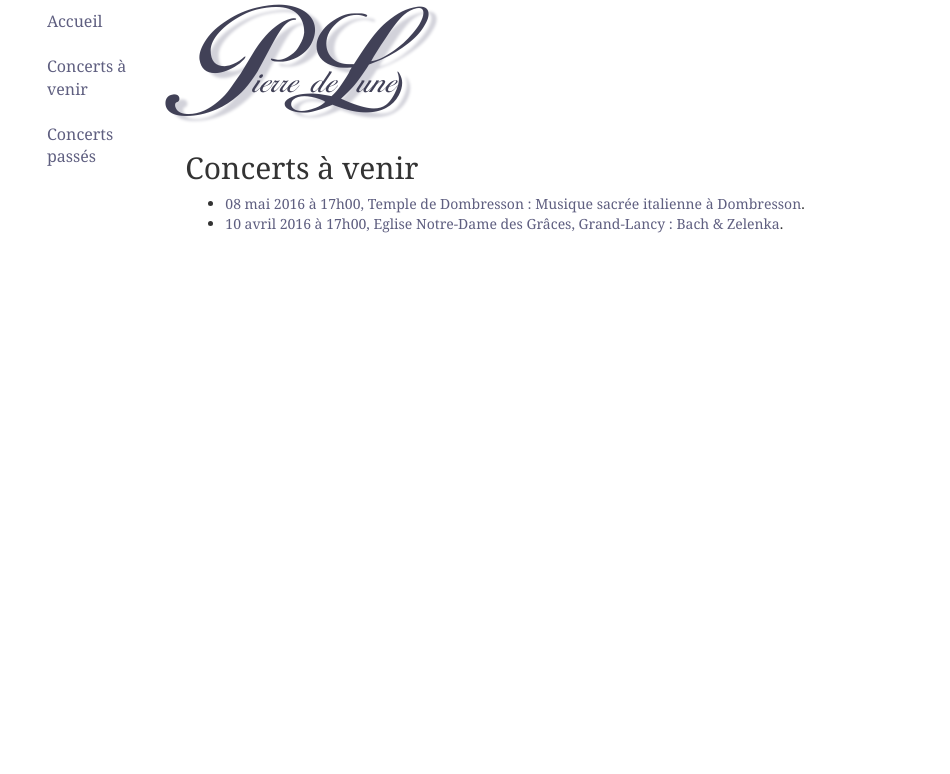
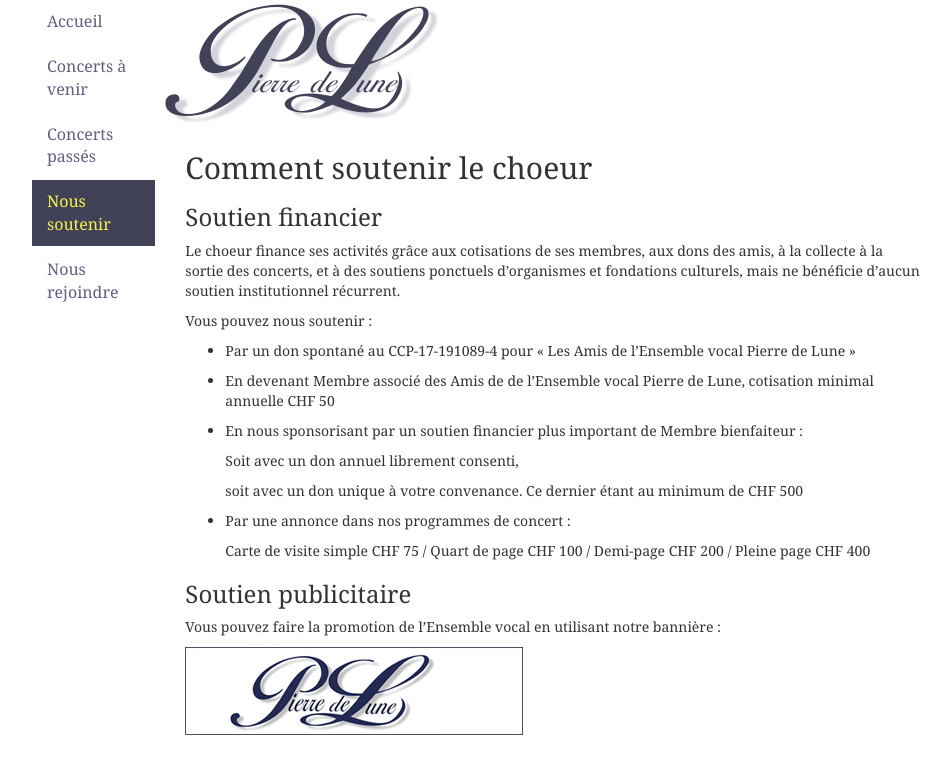
Before and after one commit to Ensemble-Vocal-Pierre-de-Lune/Ensemble-Vocal-Pierre-de-Lune.github.io, a Jekyll site: the page built from nous-soutenir.md, in a window 1280 px wide. Shown: the top 774 px of the page, without its empty margins (163-1113 px from the left). Built offline with Jekyll 4.4.1, drawn with Linux system fonts in a browser that asks for light colours; nearby versions of some CDN libraries.

Commit message:
put the surrounding <div> tag into default layout instead of every page

```diff
--- a/_includes/nav.html
+++ b/_includes/nav.html
@@ -3,8 +3,10 @@
         <ul class="nav nav-pills nav-stacked">
             <!-- page.url = {{ page.url }} -->
             {% if page.url == '/index.html' or page.url == '/' %}<li class="active">{% else %}<li>{% endif %}<a href="/index.html">Accueil</a></li>
-            {% if page.url == '/concerts-a-venir.html' %}<li class="active">{% else %}<li>{% endif %}<a href="/concerts-a-venir.html">Concerts à venir</a> </li>
+            {% if page.url == '/concerts-a-venir.html' %}<li class="active">{% else %}<li>{% endif %}<a href="/concerts-a-venir">Concerts à venir</a> </li>
             {% if page.url == '/concerts-passes.html' %}<li class="active">{% else %}<li>{% endif %}<a href="/concerts-passes">Concerts passés</a> </li>
+            {% if page.url == '/nous-soutenir.html' %}<li class="active">{% else %}<li>{% endif %}<a href="/nous-soutenir">Nous soutenir</a> </li>
+            {% if page.url == '/nous-rejoindre.html' %}<li class="active">{% else %}<li>{% endif %}<a href="/nous-rejoindre">Nous rejoindre</a> </li>
         </ul>
     </nav>
 </div>
--- a/_layouts/default.html
+++ b/_layouts/default.html
@@ -6,7 +6,9 @@
   {% include nav.html %}
   <div class="tab-content col-sm-10">
     {% include logo.html %}
-    {{ content }}
+    <div class="tab-pane text-style active">
+      {{ content }}
+    </div>
   </div>
 </div>
 {% include js-includes.html %}
--- a/concerts-a-venir.html
+++ b/concerts-a-venir.html
@@ -1,11 +1,6 @@
 ---
 layout: default
 ---
-{% comment %}
-Page with default layout must provide a tab with class "tab-pane text-style"
-{% endcomment %}
-
-<div class="tab-pane text-style active" id="concerts-a-venir">
 <h2>Concerts à venir</h2>
 <ul>
   {% for concert in site.posts %}
@@ -20,4 +15,3 @@
   {% endif %}
   {% endfor %}
 </ul>
-</div>
--- a/concerts-passes.html
+++ b/concerts-passes.html
@@ -1,11 +1,6 @@
 ---
 layout: default
 ---
-{% comment %}
-Page with default layout must provide a tab with class "tab-pane text-style"
-{% endcomment %}
-
-<div class="tab-pane text-style active" id="concerts-passes">
 <h2>Concerts passés</h2>
 <ul>
   {% for concert in site.posts %}
@@ -20,4 +15,3 @@
   {% endif %}
   {% endfor %}
 </ul>
-</div>
--- a/index.html
+++ b/index.html
@@ -1,11 +1,7 @@
 ---
 layout: default
 ---
-{% comment %}
-Page with default layout must provide a tab with class "tab-pane text-style"
-{% endcomment %}
 
-<div class="tab-pane text-style active" id="accueil">
 <h2>Accueil</h2>
 <p>
   L' Ensemble vocal Pierre de Lune a été fondé en 2004 et a pour vocation l'étude et la représentation
@@ -20,4 +16,3 @@
   motets de J.S. Bach, F. Mendelssohn et J. Brahms, Petite Messe Solennelle de Rossini, Chansons des années 40-50 de Hindemith, Poulenc et Britten, etc.
 </p>
 <img src="/images/photoRequiem_crop1.jpg" style="width: 100%"/>
-</div>
--- a/nous-soutenir.md
+++ b/nous-soutenir.md
@@ -1,23 +1,33 @@
 ---
 layout: default
 ---
-{% comment %}
-Page with default layout must provide a tab with class "tab-pane text-style"
-{% endcomment %}
 
-<div class="tab-pane text-style active" id="concerts-a-venir">
-  <h2>Concerts à venir</h2>
-  <ul>
-    {% for concert in site.posts %}
-    {% comment %} Show only future concerts, with custom date format {% endcomment %}
-    {% if site.time < concert.date %}
-    <li>
-      <a href="{{ concert.url }}">
-        {% include date.liquid date=concert.date %}
-        à {{ concert.date | date: '%H' }}h{{ concert.date | date: '%M' }},
-        {{ concert.lieu }} : {{ concert.title }}</a>.
-    </li>
-    {% endif %}
-    {% endfor %}
-  </ul>
-</div>
+## Comment soutenir le choeur ##
+
+### Soutien financier ###
+
+Le choeur finance ses activités grâce aux cotisations de ses membres, aux dons des amis,
+à la collecte à la sortie des concerts, et à des soutiens ponctuels d'organismes et
+fondations culturels, mais ne bénéficie d'aucun soutien institutionnel récurrent.
+
+Vous pouvez nous soutenir :
+
+- Par un don spontané au CCP-17-191089-4 pour « Les Amis de l'Ensemble vocal Pierre de Lune »
+
+- En devenant Membre associé des Amis de de l'Ensemble vocal Pierre de Lune, cotisation minimal annuelle CHF 50
+
+- En nous sponsorisant par un soutien financier plus important de Membre bienfaiteur :
+
+    Soit avec un don annuel librement consenti,
+
+    soit avec un don unique à votre convenance. Ce dernier étant au minimum de CHF 500
+
+- Par une annonce dans nos programmes de concert :
+
+    Carte de visite simple CHF 75 / Quart de page CHF 100 / Demi-page CHF 200 / Pleine page CHF 400
+
+### Soutien publicitaire ###
+
+Vous pouvez faire la promotion de l'Ensemble vocal en utilisant notre bannière :
+
+![Banniere Pierre de Lune](/images/banniere.jpg)
```
Lines whose indentation alone changed are shown as unchanged.
